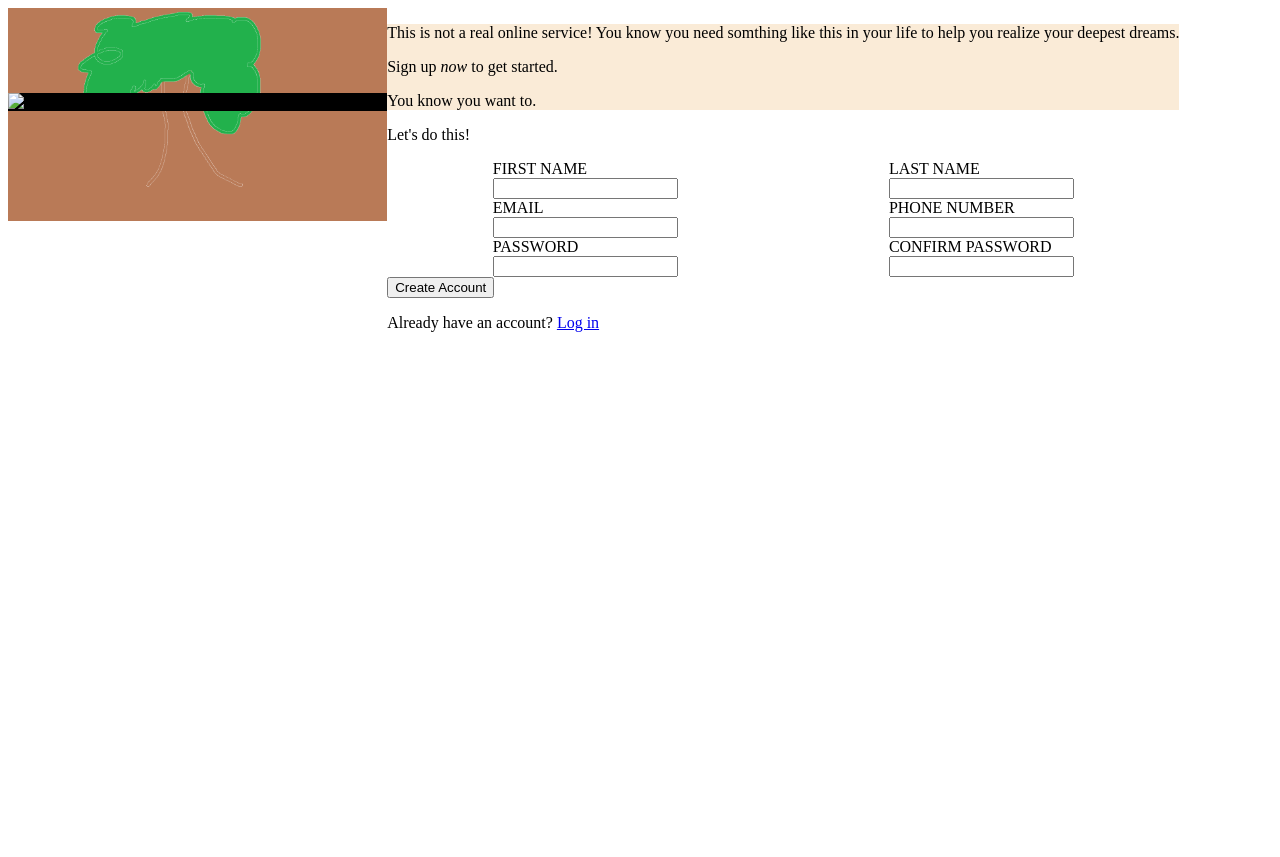
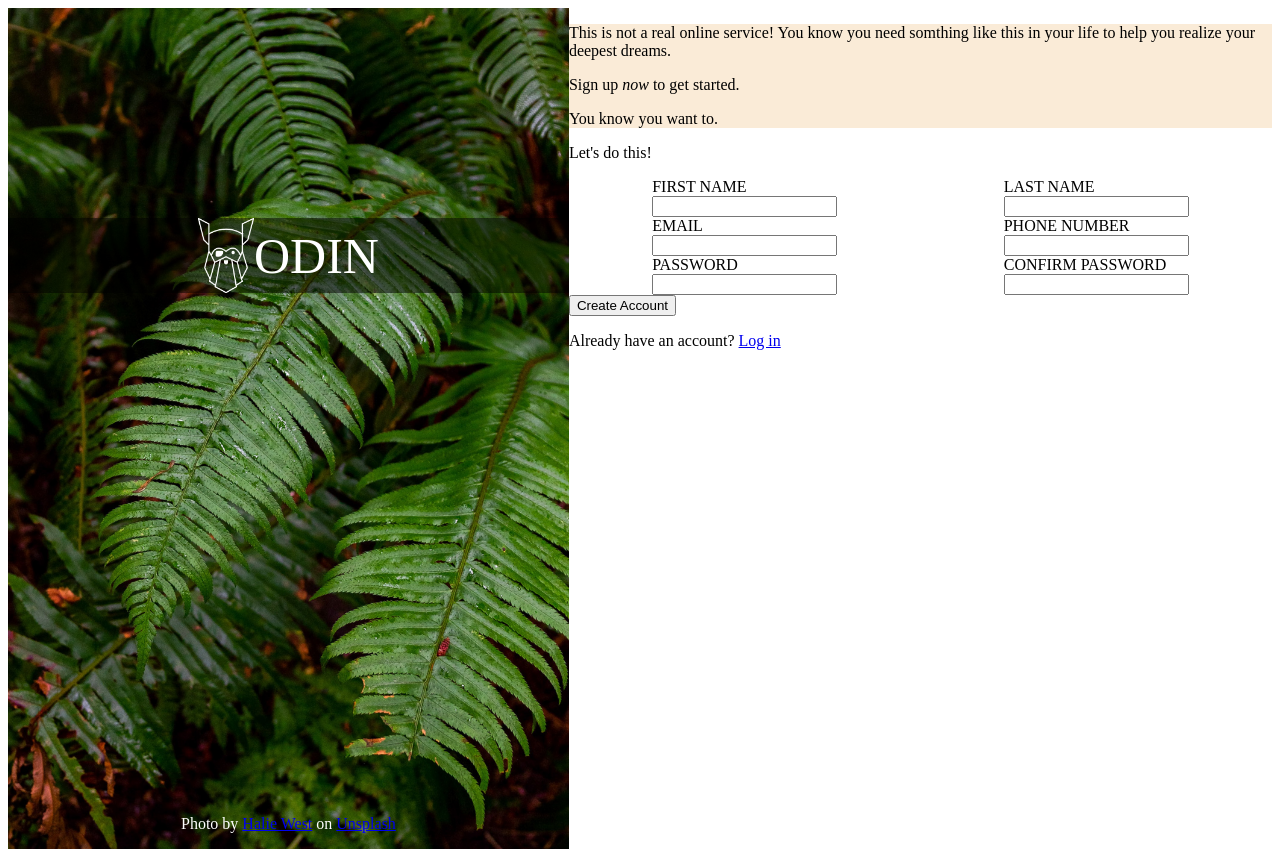
Before and after one commit to jag0007/sign-up-form, a plain HTML site: page index.html in a window 1280 px wide. Before the commit the page ends 800 px from the top, so only its background shows below. Drawn offline with Linux system fonts and the light colour scheme.

Commit message:
place image

```diff
--- a/index.html
+++ b/index.html
@@ -8,10 +8,12 @@
 </head>
 <body>
   <div class="image-sidebar">
-    <img class="background-image" src="Untitled.png" alt="leaf-pic">
+    <img class="background-image" src="halie-west-25xggax4bSA-unsplash.jpg" alt="leaf-pic">
     <div class="logo">
-      <img src="" alt="odin-pic">
+      <img class="pic" src="odin-lined.png" alt="odin-pic">
+      <p>ODIN</p>
     </div>
+    <p class="photo-attribution">Photo by <a href="https://unsplash.com/@haliewestphoto?utm_source=unsplash&utm_medium=referral&utm_content=creditCopyText">Halie West</a> on <a href="https://unsplash.com/photos/25xggax4bSA?utm_source=unsplash&utm_medium=referral&utm_content=creditCopyText">Unsplash</a></p>
   </div>
   <div class="form-side">
     <div class="header-text">
--- a/styles.css
+++ b/styles.css
@@ -4,16 +4,45 @@ body {
 
 div.image-sidebar {
   position: relative;
-  width: 30%;
+  width: 50%;
+  display: flex;
+  justify-content: center;
+  overflow: hidden;
 }
 
 .background-image {
   width: 100%;
+  height: 100%
 }
+
 .logo {
   position: absolute;
+  display: flex;
+  justify-content: center;
+  align-items: center;
+  font-size: 50px;
   width: 100%;
   top: 25%;
+  background-color: rgba(0,0,0,.5);
+  color: white;
+}
+
+div.logo>img {
+  height: 1.5em;
+  color: white;
+  opacity: 1;
+}
+
+div.logo>p {
+  margin: 0;
+  color: white;
+  opacity: 1;
+}
+
+.photo-attribution {
+  position: absolute;
+  bottom: 0%;
+  color: white;
 }
 
 .header-text {
@@ -29,7 +58,3 @@ div.image-sidebar {
   display: flex;
   justify-content: space-around;
 }
-
-.logo {
-  background-color: black;
-}
```
